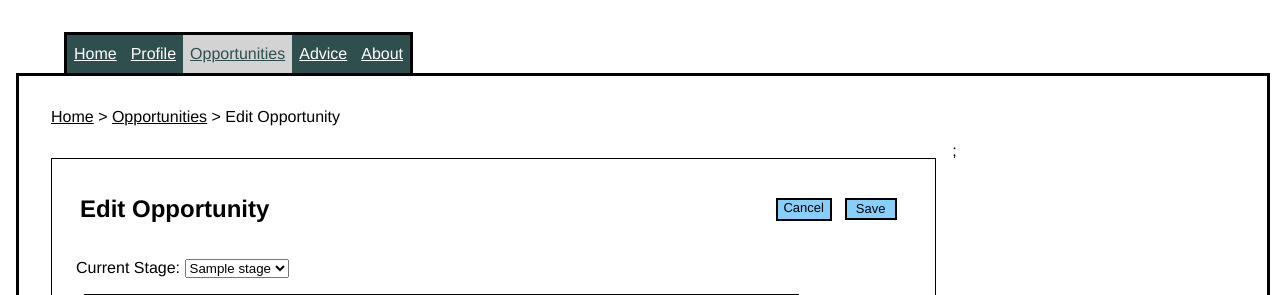
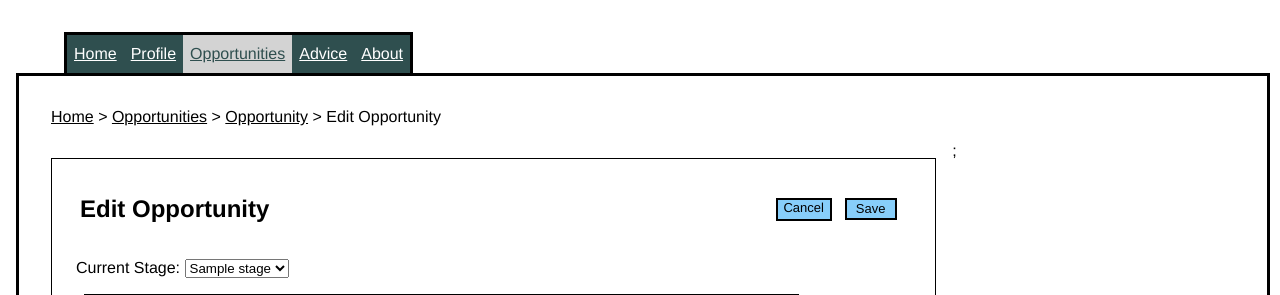
Before and after one commit to brendanmolin/VT-CS5774-website, a Django app: template templates/jobber/opportunities/add-item.html in a window 1280 px wide. Shown: the part 157-452 px from the top of the page. Run offline with Django 3.2, Linux system fonts and the light colour scheme; the template is opened without the code that fills it: most values are stand-ins (such as "Sample title", 1, 10 or a date in 2020).

Commit message:
add link to view item in edit screen

```diff
--- a/templates/jobber/opportunities/add-item.html
+++ b/templates/jobber/opportunities/add-item.html
@@ -8,7 +8,7 @@
 {% endblock %}
 {% block my-location %}
     <p id="my-location"><a href="{% url "opportunities:opportunities_index" %}">Home</a> > <a
-            href="{% url "opportunities:opportunities_list" %}">Opportunities</a> > {% if opportunity.id %}
+            href="{% url "opportunities:opportunities_list" %}">Opportunities</a> > {% if opportunity.id is not None %} <a href="{% url "opportunities:opportunities_view_item" opportunity.id %}">Opportunity</a> > {% endif %} {% if opportunity.id %}
         Edit {% else %}Create New {% endif %} Opportunity
     </p> {% endblock %}
 {% block content %}
```
